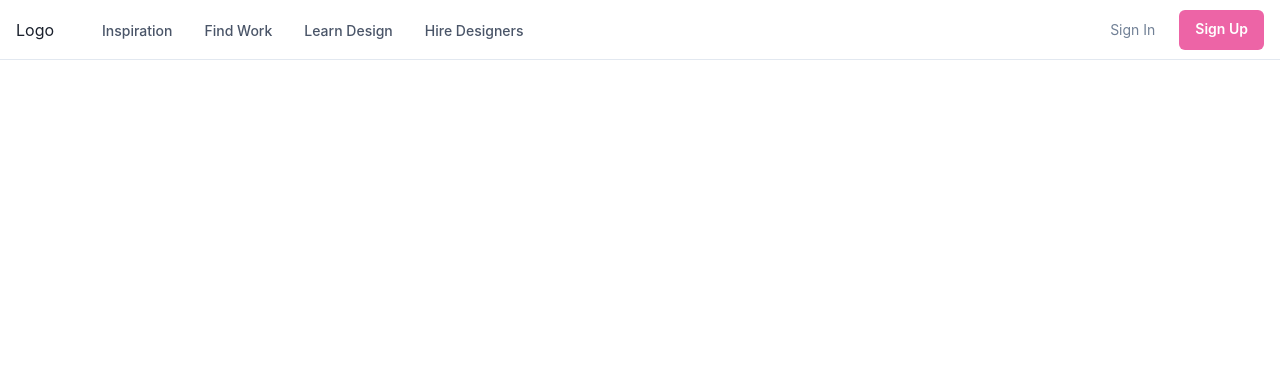
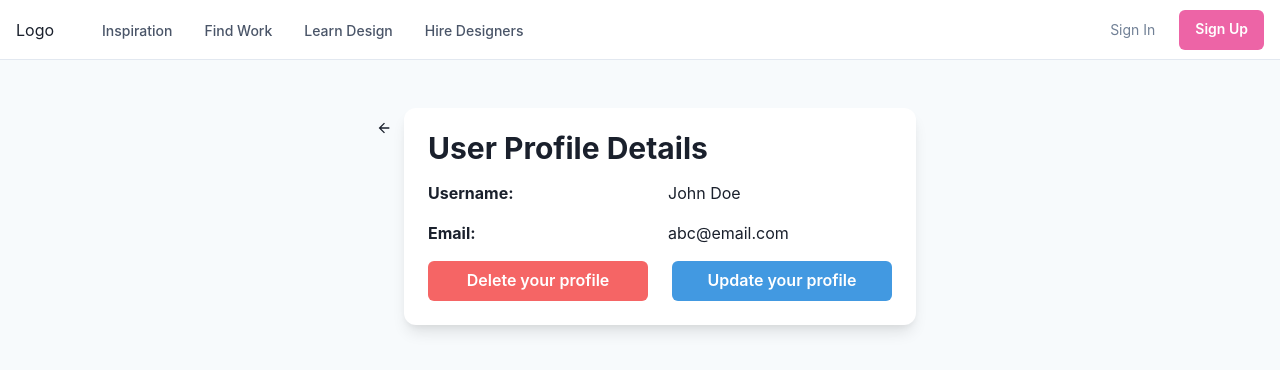
Before and after one commit to CS3219-AY2324S1/ay2324s1-course-assessment-g43, a React (Vite) app in the folder client/: page /me in a window 1280 px wide. Shown: the top 370 px of the page. Built offline with nearby package versions, Linux system fonts and the light colour scheme.

Commit message:
Implement view user page with placeholder values

```diff
--- a/client/src/App.jsx
+++ b/client/src/App.jsx
@@ -4,6 +4,7 @@ import { LoginUser } from "./components/LoginUser";
 import { RegisterUser } from "./components/RegisterUser";
 import UpdateUser from "./components/UpdateUser";
 import Navbar from "./components/Navbar";
+import ViewUser from "./components/ViewUser";
 
 function App() {
   return (
@@ -15,6 +16,7 @@ function App() {
           <Route path="/login-user" exact={true} Component={LoginUser} />
           <Route path="/register-user" exact={true} Component={RegisterUser} />
           <Route path="/update-user" exact={true} Component={UpdateUser} />
+          <Route path="/me" exact={true} Component={ViewUser} />
         </Routes>
       </BrowserRouter>
     </>
--- /dev/null
+++ b/client/src/components/ViewUser.jsx
@@ -0,0 +1,94 @@
+import {
+  Button,
+  Flex,
+  Heading,
+  Stack,
+  useColorModeValue,
+  Text,
+  SimpleGrid,
+  IconButton,
+} from "@chakra-ui/react";
+import { ArrowBackIcon } from "@chakra-ui/icons";
+// import { viewUserStore } from "../stores/viewUserStore";
+import { observer } from "mobx-react";
+import { useNavigate } from "react-router-dom";
+
+const ViewUser = observer(() => {
+  const navigate = useNavigate();
+
+  // this value should be taken from the store, I am putting a placeholder here first
+  const keyValuePairs = [
+    // might want to rename this something else
+    { key: "Username", value: "John Doe" },
+    { key: "Email", value: "abc@email.com" },
+  ];
+
+  const redirectToUpdateUserPage = () => {
+    navigate("/update-user");
+  };
+
+  return (
+    <Flex
+      minH={"100vh"}
+      align={"flex-start"}
+      justify={"center"}
+      bg={useColorModeValue("gray.50", "gray.800")}
+      px={6}
+      py={12}
+    >
+      <IconButton
+        icon={<ArrowBackIcon />}
+        bg={"transparent"}
+        onClick={() => {
+          navigate(-1);
+        }}
+      />
+      <Stack
+        spacing={4}
+        w={"full"}
+        maxW={"lg"}
+        bg={useColorModeValue("white", "gray.700")}
+        rounded={"xl"}
+        boxShadow={"lg"}
+        p={6}
+      >
+        <Heading lineHeight={1.1} fontSize={{ base: "2xl", sm: "3xl" }}>
+          User Profile Details
+        </Heading>
+        <SimpleGrid columns={{ base: 1, md: 2 }} spacing={4}>
+          {keyValuePairs.map((item, index) => (
+            <>
+              <Text fontWeight="bold">{item.key}:</Text>
+              <Text>{item.value}</Text>
+            </>
+          ))}
+        </SimpleGrid>
+        <Stack spacing={6} direction={["column", "row"]}>
+          <Button
+            bg={"red.400"}
+            color={"white"}
+            w="full"
+            _hover={{
+              bg: "red.500",
+            }}
+          >
+            Delete your profile
+          </Button>
+          <Button
+            bg={"blue.400"}
+            color={"white"}
+            w="full"
+            _hover={{
+              bg: "blue.500",
+            }}
+            onClick={redirectToUpdateUserPage}
+          >
+            Update your profile
+          </Button>
+        </Stack>
+      </Stack>
+    </Flex>
+  );
+});
+
+export default ViewUser;
```
